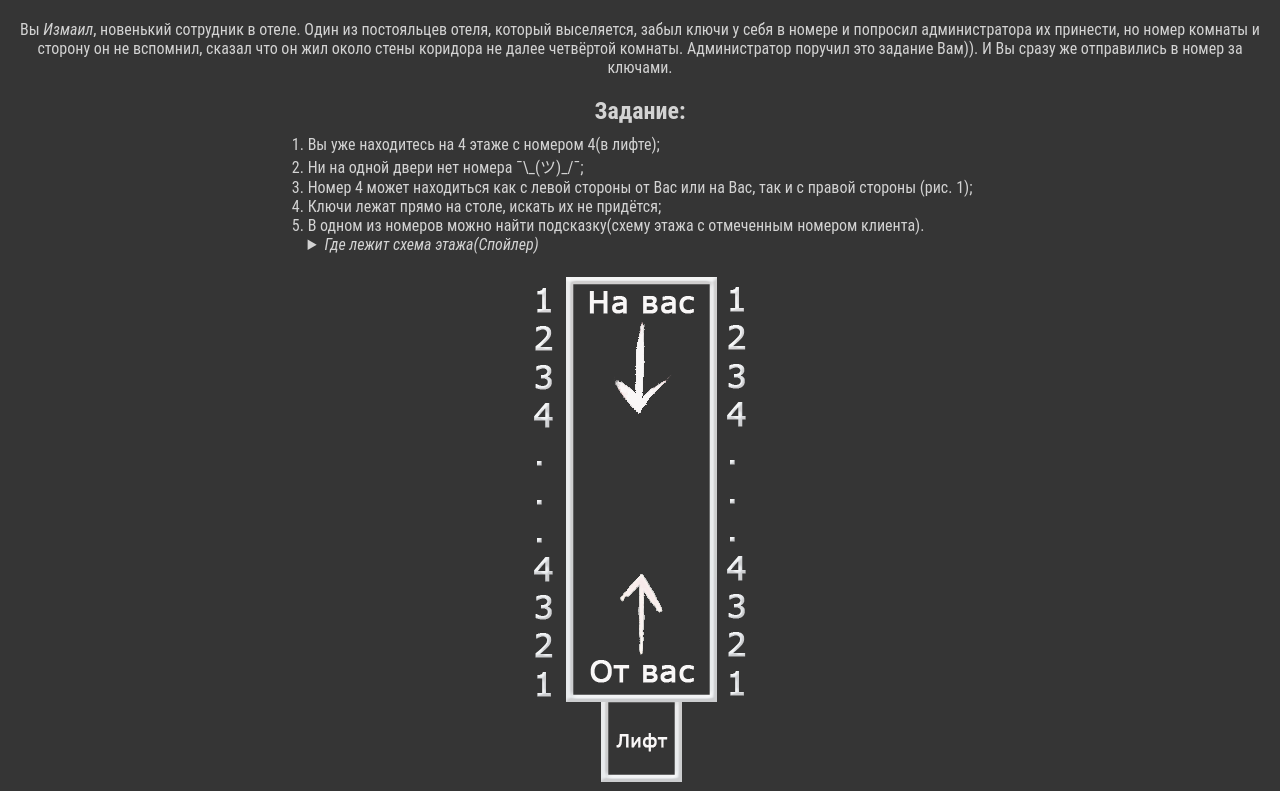
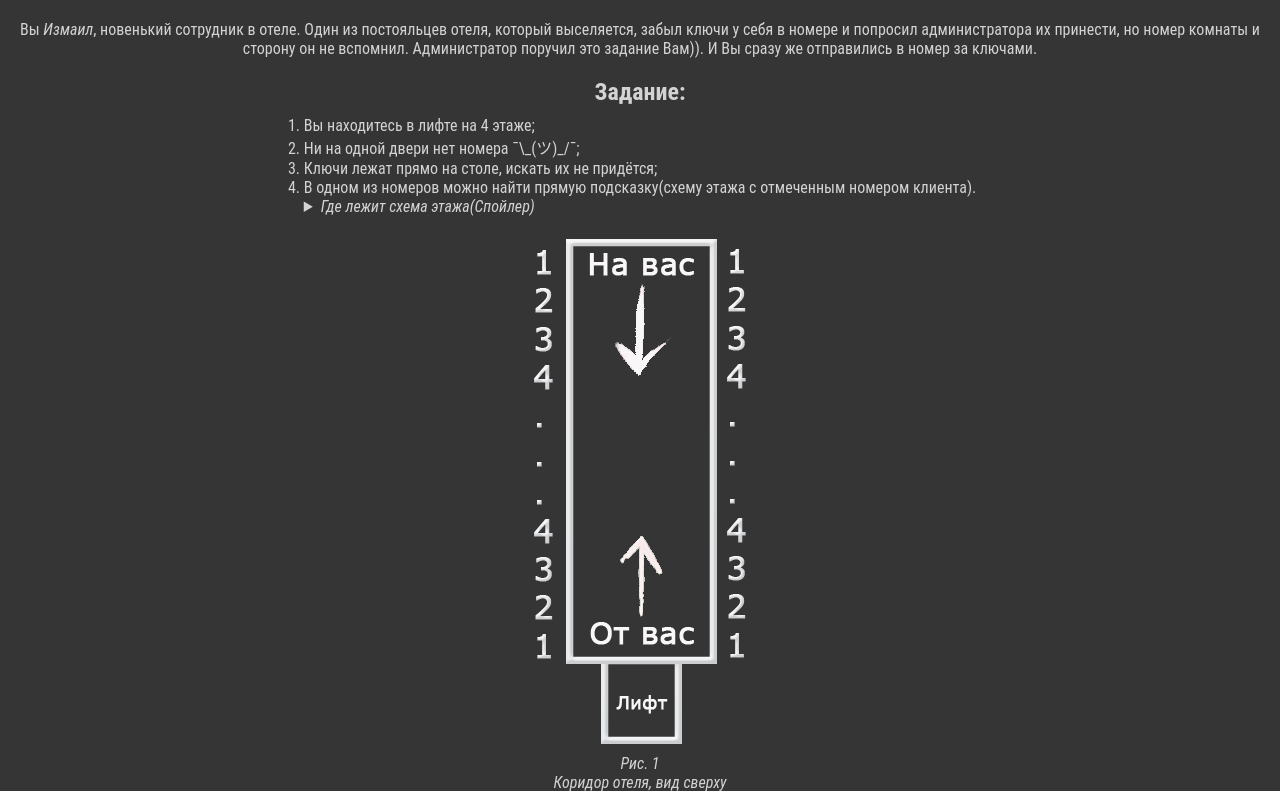
Before and after one commit to lsdsubrosa/text-game-python-flask, a Flask app: page / in a window 1280 px wide. Shown: the top 791 px of the page. Run offline with Flask 2, Linux system fonts and the light colour scheme.

Commit message:
Changed quest description

```diff
--- a/templates/menu.html
+++ b/templates/menu.html
@@ -13,18 +13,15 @@
         <p class="description-text">
             Вы <i>Измаил</i>, новенький сотрудник в отеле.
             Один из постояльцев отеля, который выселяется, забыл ключи у себя в номере и попросил администратора их
-            принести,
-            но номер комнаты и сторону он не вспомнил, сказал что он жил около стены коридора не далее четвёртой
-            комнаты.
+            принести, но номер комнаты и сторону он не вспомнил.
             Администратор поручил это задание Вам)). И Вы сразу же отправились в номер за ключами.
         </p>
         <h2 id="task">Задание:</h2>
         <ol id="tasklist">
-            <li>Вы уже находитесь на 4 этаже с номером 4(в лифте);</li>
+            <li>Вы находитесь в лифте на 4 этаже;</li>
             <li>Ни на одной двери нет номера ¯\_(ツ)_/¯;</li>
-            <li>Номер 4 может находиться как с левой стороны от Вас или на Вас, так и с правой стороны (рис. 1);</li>
             <li>Ключи лежат прямо на столе, искать их не придётся;</li>
-            <li>В одном из номеров можно найти подсказку(схему этажа с отмеченным номером клиента).</li>
+            <li>В одном из номеров можно найти прямую подсказку(схему этажа с отмеченным номером клиента).</li>
             <details>
                 <summary><i>Где лежит схема этажа(Спойлер)</i></summary>
                 <p><i>Схема этажа находится от Вас по правой стороне в номере 3.</i></p>
```
